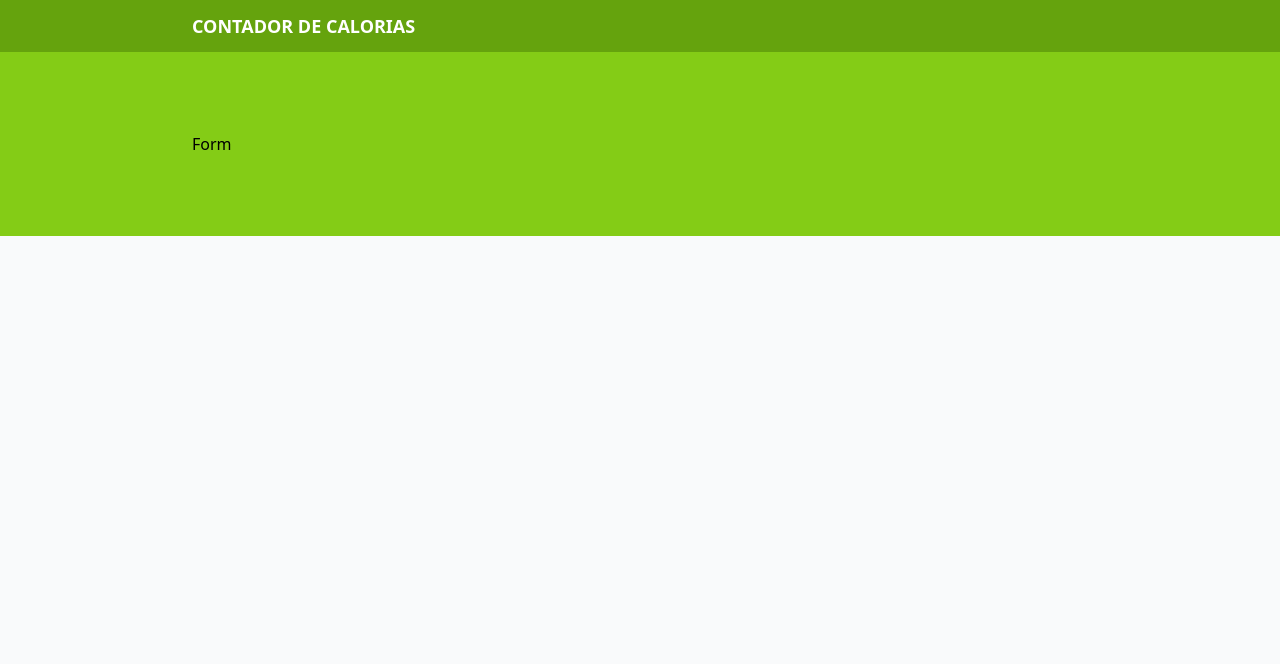
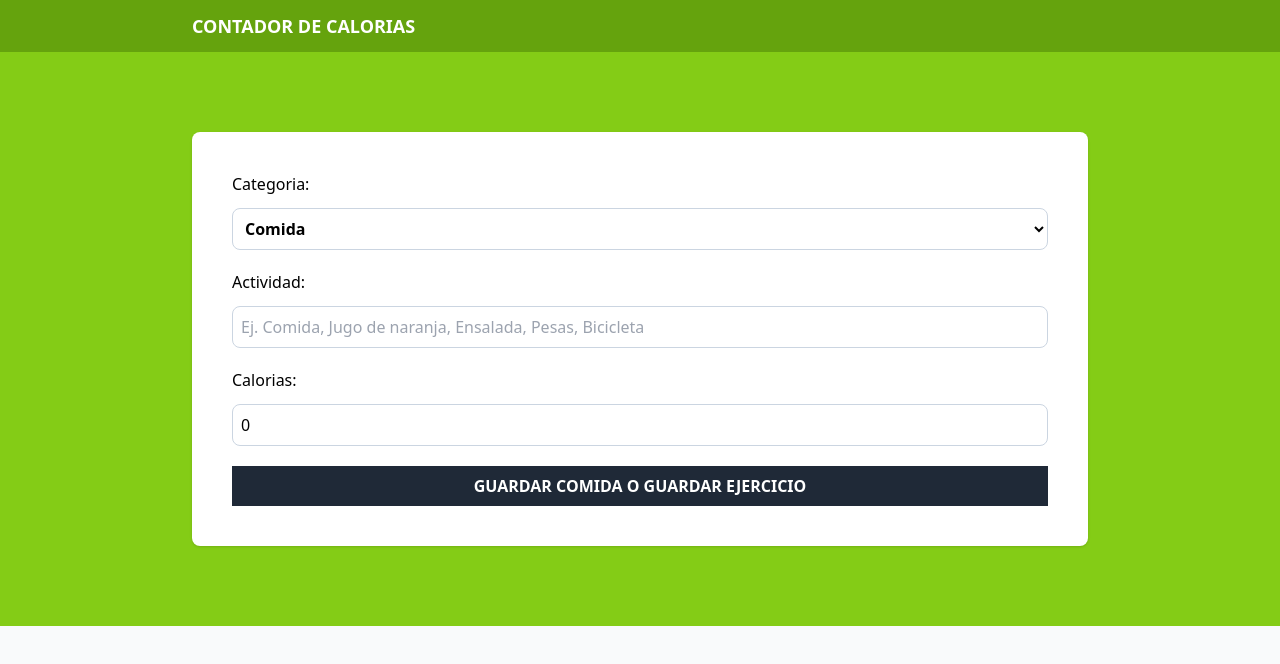
Before and after one commit to IsaacCuautle/calorie-tracker, a React (Vite) app: page / in a window 1280 px wide. Shown: the top 664 px of the page. Built offline with nearby package versions, Linux system fonts and the light colour scheme.

Commit message:
escribiendo-en-el-state

```diff
--- a/src/components/Form.tsx
+++ b/src/components/Form.tsx
@@ -1,7 +1,107 @@
-import React from "react";
+import { useState } from "react"
+import { categories } from "../data/categories"
 
 export default function Form() {
+
+    const [activity, setActivity] = useState({
+        category: 1,
+        name: '',
+        calories: 0
+    })
+
+    const handleChange = (e) => {
+
+        setActivity({
+            [e.target.value]: e.target.value
+        })
+        console.log(e.target.id);
+        console.log(e.target.value);
+
+    }
+
     return(
-        <div>Form</div>
+        <form
+            className="
+                space-y-5
+                bg-white shadow
+                p-10
+                rounded-lg
+            "
+        >
+            {/* Categorias */}
+            <div
+                className="
+                    grid grid-cols-1
+                    gap-3
+                "
+            >
+                <label htmlFor="category">Categoria: </label>
+                <select
+                    name=""
+                    id="category"
+                    className="
+                        font-bold
+                        border border-slate-300
+                        p-2
+                        rounded-lg
+                        bg-white
+                    "
+                    value={activity.category}
+                    onChange={ handleChange }
+                >
+                    {categories.map( category => (
+                        <option
+                            key={category.id}
+                            value={category.id}
+                        >
+                            {category.name}
+                        </option>
+                    ) )}
+                </select>
+            </div>
+
+            {/* Actividades */}
+            <div
+                className="
+                    grid grid-cols-1
+                    gap-3
+                "
+            >
+                <label htmlFor="name">Actividad: </label>
+                <input
+                    id="name"
+                    type="text"
+                    className="border border-slate-300 p-2 rounded-lg"
+                    placeholder="Ej. Comida, Jugo de naranja, Ensalada, Pesas, Bicicleta"
+                    value={activity.name}
+                    onChange={ handleChange }
+                />
+            </div>
+
+            {/* Calorias */}
+            <div
+                className="
+                    grid grid-cols-1
+                    gap-3
+                "
+            >
+                <label htmlFor="calories">Calorias: </label>
+                <input
+                    id="calories"
+                    type="number"
+                    className="border border-slate-300 p-2 rounded-lg"
+                    placeholder="Ej. 300 o 500"
+                    value={activity.calories}
+                    onChange={ handleChange }
+                />
+            </div>
+
+            <input
+                type="submit"
+                className="bg-gray-800 hover:bg-gray-900 w-full p-2 font-bold uppercase text-white"
+                value='Guardar comida o Guardar Ejercicio'
+            />
+
+        </form>
     )
 }
--- /dev/null
+++ b/src/data/categories.ts
@@ -0,0 +1,6 @@
+import type { Category } from "../types"
+
+export const categories : Category[] = [
+    { id: 1, name: 'Comida'},
+    { id: 2, name: 'Ejercicio'}
+]
--- /dev/null
+++ b/src/types/index.ts
@@ -0,0 +1,4 @@
+export type Category = {
+    id : number
+    name : string
+}
```
